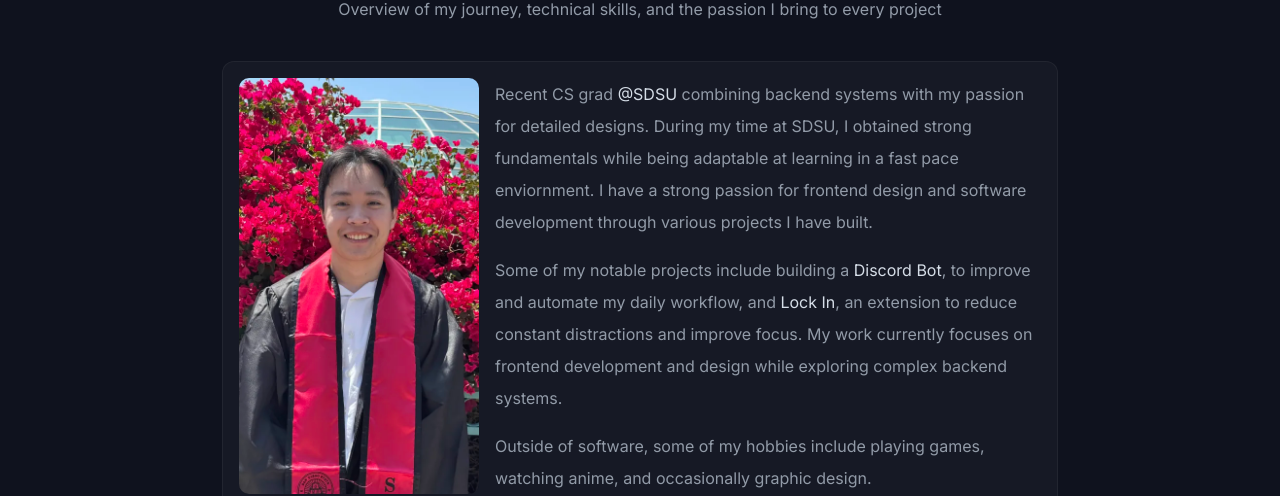
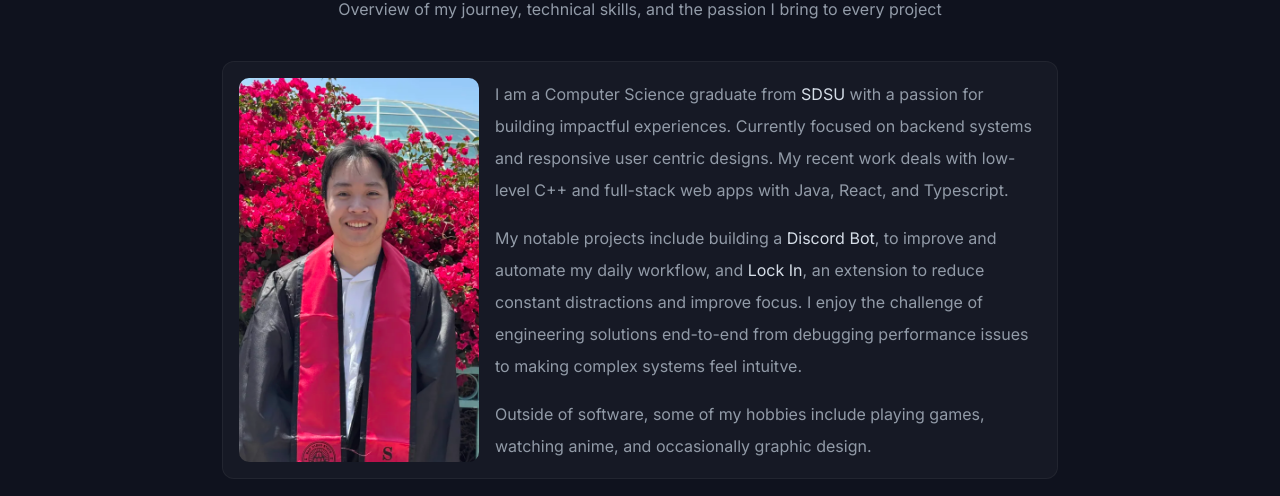
Before and after one commit to AlexLenh7/v1-website, a React (Vite) app: page / in a window 1280 px wide. Shown: the part 230-726 px from the top of the page. Built offline with nearby package versions, Linux system fonts and the light colour scheme; a web font is replaced by a local one.

Commit message:
updated about me section

```diff
--- a/src/components/AboutPage.jsx
+++ b/src/components/AboutPage.jsx
@@ -30,16 +30,16 @@ function AboutPage({ setActiveTab }) {
           </div>
           <div className="about-p">
             <div className="about-p1 stagger-item delay-1">
-              Recent CS grad{" "}
+              I am a Computer Science graduate from{" "}
               <a href="https://www.sdsu.edu/" target="_blank" className="link-styles">
-                @SDSU
+                SDSU
               </a>{" "}
-              combining backend systems with my passion for detailed designs. During my time at SDSU, I obtained strong
-              fundamentals while being adaptable at learning in a fast pace enviornment. I have a strong passion for
-              frontend design and software development through various projects I have built.
+              with a passion for building impactful experiences. Currently focused on backend systems and responsive
+              user centric designs. My recent work deals with low-level C++ and full-stack web apps with Java, React,
+              and Typescript.
             </div>
             <div className="about-p2 stagger-item delay-2">
-              Some of my notable projects include building a{" "}
+              My notable projects include building a{" "}
               <a href="https://github.com/AlexLenh7/Discord-Bot" target="_blank" className="link-styles">
                 Discord Bot
               </a>
@@ -49,8 +49,8 @@ function AboutPage({ setActiveTab }) {
                 Lock In
               </a>
               {", "}
-              an extension to reduce constant distractions and improve focus. My work currently focuses on frontend
-              development and design while exploring complex backend systems.
+              an extension to reduce constant distractions and improve focus. I enjoy the challenge of engineering
+              solutions end-to-end from debugging performance issues to making complex systems feel intuitve.
             </div>
             <div className="about-p3 stagger-item delay-3">
               Outside of software, some of my hobbies include playing games, watching anime, and occasionally graphic
```
